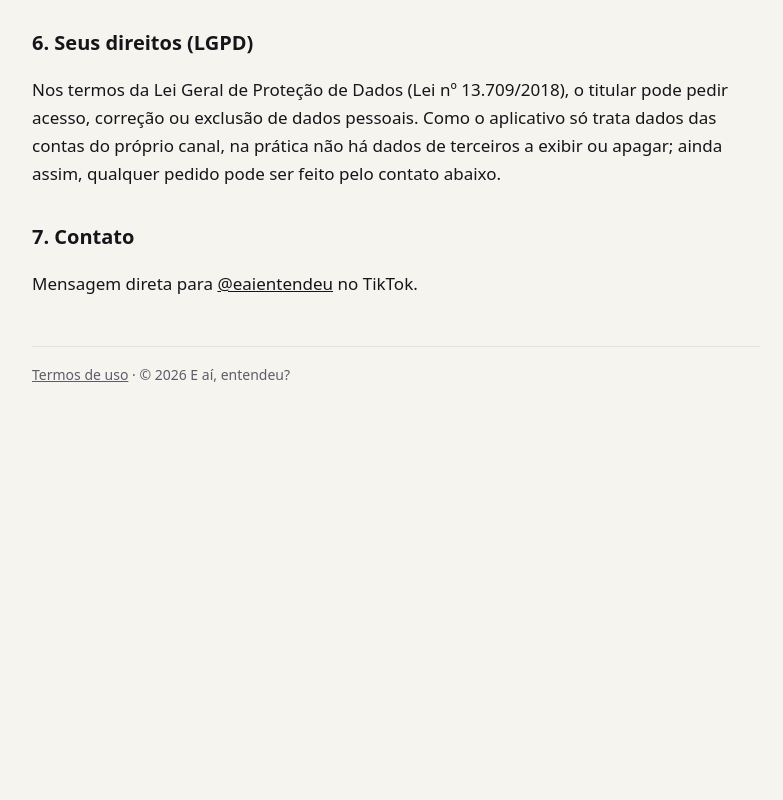
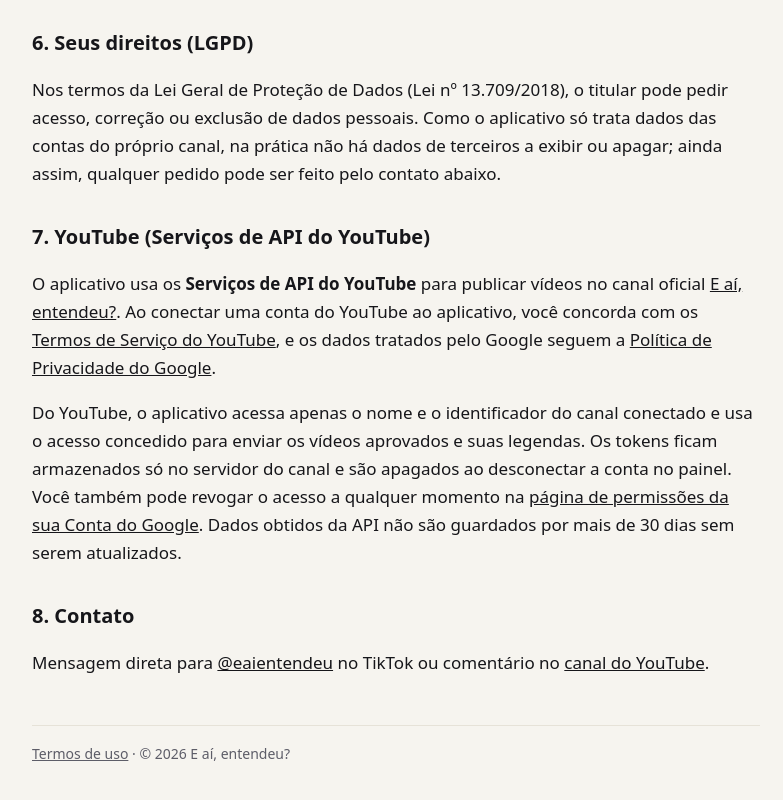
Before and after one commit to Eai-entendeu/eai-entendeu.github.io, a plain HTML site: page privacidade.html in a window 1280 px wide. Shown: the part 1156-1956 px from the top of the page, without its empty margins (244-1027 px from the left). Before the commit the page ends 1622 px from the top, so only its background shows below. Drawn offline with Linux system fonts and the light colour scheme.

Commit message:
Termos e privacidade: cláusulas dos Serviços de API do YouTube

```diff
--- a/privacidade.html
+++ b/privacidade.html
@@ -8,7 +8,7 @@
 <p>O aplicativo “E aí, entendeu?” é uma ferramenta interna que publica vídeos nas contas do próprio canal. Ele <strong>não coleta dados de espectadores nem de outros usuários</strong>, não usa cookies de rastreamento e não vende nem compartilha dados com terceiros.</p>
 
 <h2>2. Quais dados o aplicativo trata</h2>
-<p>Quando a equipe conecta a conta oficial do canal (por exemplo, <a href="https://www.tiktok.com/@eaientendeu">@eaientendeu</a>) ao aplicativo, a plataforma nos entrega apenas:</p>
+<p>Quando a equipe conecta a conta oficial do canal (por exemplo, <a href="https://www.tiktok.com/@eaientendeu">@eaientendeu</a> no TikTok ou o canal no YouTube) ao aplicativo, a plataforma nos entrega apenas:</p>
 <ul>
 <li>um identificador da conta e o nome de exibição, para mostrar qual conta está conectada;</li>
 <li>os tokens de acesso que permitem publicar vídeos nessa conta.</li>
@@ -27,7 +27,11 @@
 <h2>6. Seus direitos (LGPD)</h2>
 <p>Nos termos da Lei Geral de Proteção de Dados (Lei nº 13.709/2018), o titular pode pedir acesso, correção ou exclusão de dados pessoais. Como o aplicativo só trata dados das contas do próprio canal, na prática não há dados de terceiros a exibir ou apagar; ainda assim, qualquer pedido pode ser feito pelo contato abaixo.</p>
 
-<h2>7. Contato</h2>
-<p>Mensagem direta para <a href="https://www.tiktok.com/@eaientendeu">@eaientendeu</a> no TikTok.</p>
+<h2>7. YouTube (Serviços de API do YouTube)</h2>
+<p>O aplicativo usa os <strong>Serviços de API do YouTube</strong> para publicar vídeos no canal oficial <a href="https://www.youtube.com/channel/UCP2u45nTyvQA_ytx1JLbhMw">E aí, entendeu?</a>. Ao conectar uma conta do YouTube ao aplicativo, você concorda com os <a href="https://www.youtube.com/t/terms">Termos de Serviço do YouTube</a>, e os dados tratados pelo Google seguem a <a href="https://policies.google.com/privacy">Política de Privacidade do Google</a>.</p>
+<p>Do YouTube, o aplicativo acessa apenas o nome e o identificador do canal conectado e usa o acesso concedido para enviar os vídeos aprovados e suas legendas. Os tokens ficam armazenados só no servidor do canal e são apagados ao desconectar a conta no painel. Você também pode revogar o acesso a qualquer momento na <a href="https://myaccount.google.com/permissions">página de permissões da sua Conta do Google</a>. Dados obtidos da API não são guardados por mais de 30 dias sem serem atualizados.</p>
+
+<h2>8. Contato</h2>
+<p>Mensagem direta para <a href="https://www.tiktok.com/@eaientendeu">@eaientendeu</a> no TikTok ou comentário no <a href="https://www.youtube.com/channel/UCP2u45nTyvQA_ytx1JLbhMw">canal do YouTube</a>.</p>
 <footer class="muted"><a href="termos.html">Termos de uso</a> · © 2026 E aí, entendeu?</footer>
 </main></body></html>
```
Also changed, not shown: termos.html (+1 -1 lines).
